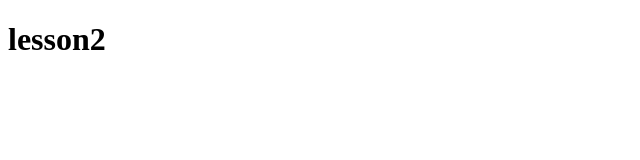
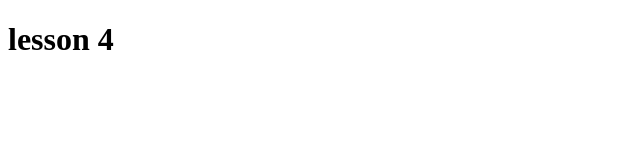
Before and after one commit to rytashygyda/jsstudy, a plain HTML site: page HomeWork/task4/index.html in a window 1280 px wide. Shown: the full height of the page, 0-640 px from the left. Drawn offline with Linux system fonts and the light colour scheme.

Commit message:
Update index.html

```diff
--- a/HomeWork/task4/index.html
+++ b/HomeWork/task4/index.html
@@ -2,7 +2,7 @@
 <html>
    <head> </head>
    <body>
-      <h1> lesson2 </h1>
+      <h1> lesson 4 </h1>
 		<script type = "text/javascript" src ="js/main.js"> </script>
    </body>
 </html>
```
